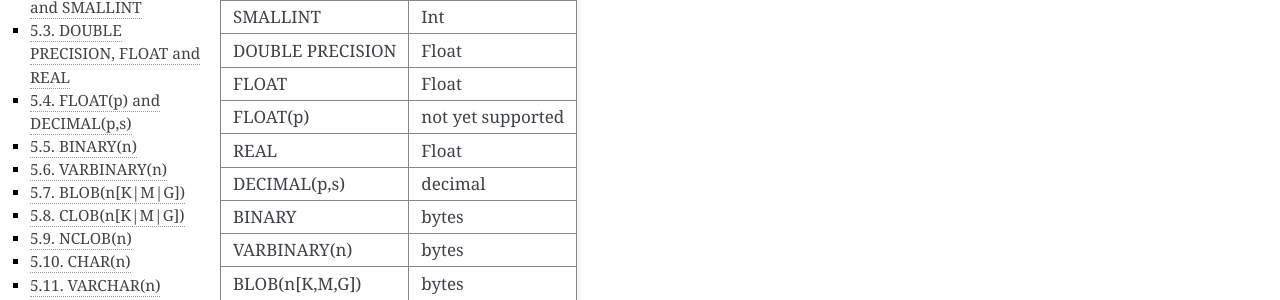
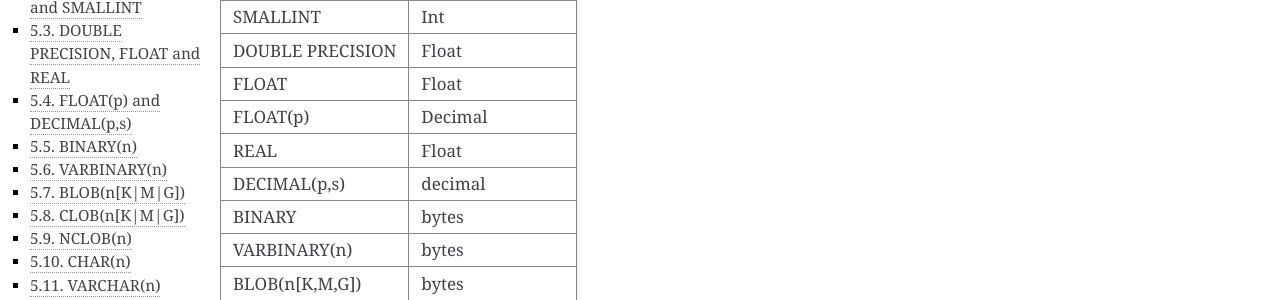
Before and after one commit to mimersql/MimerPy, a Sphinx documentation site: the page built from doc/datatypes.rst, in a window 1280 px wide and 900 px high. Shown: the part 400-700 px from the top of the window. Built offline with Sphinx 7.4.7, drawn with Linux system fonts in a browser that asks for light colours.

Commit message:
We have support for FLOAT(p)

```diff
--- a/doc/datatypes.rst
+++ b/doc/datatypes.rst
@@ -27,7 +27,7 @@ Overview of Mimer SQL to Python data types:
 +------------------------+--------------------+
 | FLOAT                  | Float              |
 +------------------------+--------------------+
-| FLOAT(p)               | not yet supported  |
+| FLOAT(p)               | Decimal            |
 +------------------------+--------------------+
 | REAL                   | Float              |
 +------------------------+--------------------+
```
